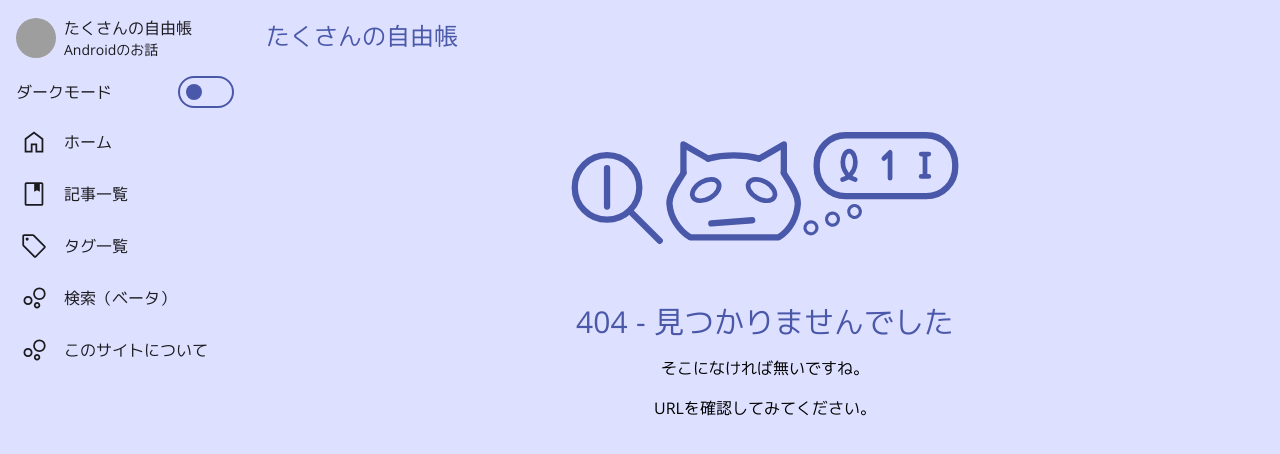
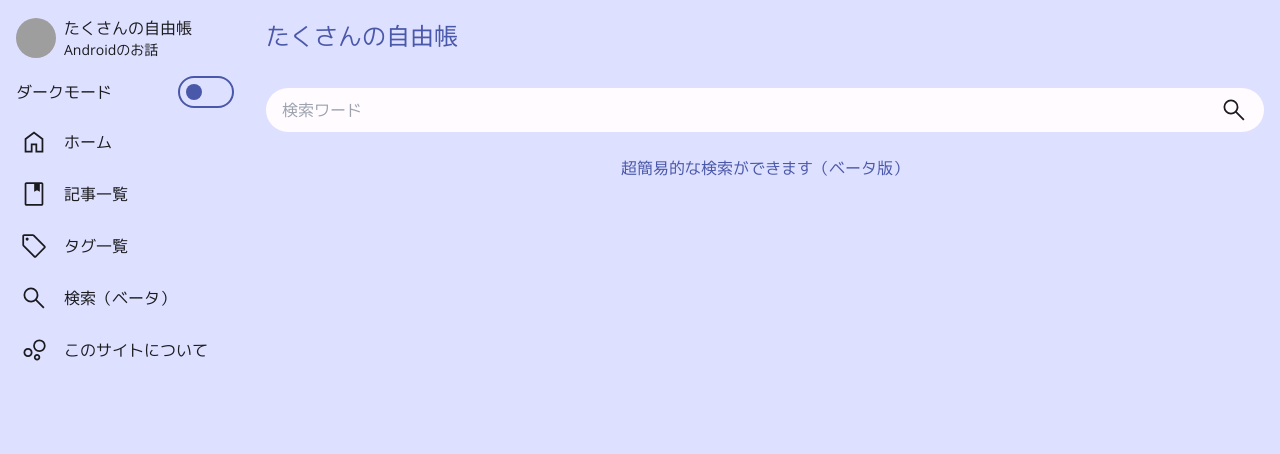
Before and after one commit to takusan23/ziyuutyou-next, a Next.js app: page /search in a window 1280 px wide. Before the commit this address had no page. Shown: the top 454 px of the page. Built offline with nearby package versions, Linux system fonts and the light colour scheme; no server answers; grey boxes are pictures that could not be loaded; a web font is replaced by a local one.

Commit message:
検索 API 作ってないけどクライアント側だけ投入

```diff
--- /dev/null
+++ b/app/search/ClientSearch.tsx
@@ -0,0 +1,115 @@
+"use client"
+
+import { useState } from "react"
+import useSearchAPI, { Response } from "./useSearchAPI"
+import RoundedCornerList from "../../components/RoundedCornerList"
+import Link from "next/link"
+import SearchIcon from "../../public/icon/search.svg"
+import IconParent from "../../components/IconParent"
+
+/** SearchForm に渡すデータ */
+type SearchFormProps = {
+    /** テキスト */
+    text: string
+    /** テキスト変更したら呼ばれる */
+    onChange: (text: string) => void
+    /** Enter / 検索 を押したときに呼ばれる */
+    onExecure: () => void
+}
+
+/** 検索フォーム <form>  */
+function SearchForm({ text, onChange, onExecure }: SearchFormProps) {
+    // form でくくることで、Enter キー投下と検索ボタンの両方のイベントを onSubmit で受け取れる
+    return (
+        <form
+            className="search-form flex flex-row w-full space-x-2 py-2 px-4 rounded-full bg-container-primary-light dark:bg-container-primary-dark"
+            onSubmit={(ev) => {
+                // preventDefault を使うことで、form に元からあるリクエスト機能を無効にできる
+                ev.preventDefault()
+                // 空文字以外
+                if (text) {
+                    onExecure()
+                }
+            }}
+        >
+
+            <input
+                className="grow focus:outline-none bg-transparent text-content-text-light dark:text-content-text-dark"
+                type="input"
+                placeholder="検索ワード"
+                value={text}
+                onChange={(ev) => onChange(ev.target.value)} />
+
+            <button type="submit">
+                <IconParent>
+                    <SearchIcon />
+                </IconParent>
+            </button>
+        </form>
+    )
+}
+
+/** SearchResult へ渡すデータ */
+type SearchResponseProps = {
+    /** API レスポンス */
+    response: Response
+}
+
+/** 検索結果を表示する */
+function SearchResult({ response }: SearchResponseProps) {
+    return (
+        <div className="flex flex-col items-center space-y-4">
+            {
+                // 成功したらリストで表示する
+                // 失敗時はエラーメッセージ
+                response && response.status === 'successful' ? (
+                    <RoundedCornerList
+                        list={response.result}
+                        content={(className, result) => (
+                            <div
+                                className={`p-3 bg-container-primary-light dark:bg-container-primary-dark ${className}`}
+                                key={result.link}
+                            >
+                                <Link href={result.link}>
+                                    <h2 className="text-content-primary-light dark:text-content-primary-dark text-2xl underline">
+                                        {result.title}
+                                    </h2>
+                                </Link>
+                            </div>
+                        )
+                        }
+                    />
+                ) : (
+                    <h2>
+                        {response?.error?.message}
+                    </h2>
+                )
+            }
+        </div>
+    )
+}
+
+/** 検索画面のクライアントコンポーネント。useState / onClick / fetch はクライアントコンポーネントでしか使えないので */
+export default function CllientSearch() {
+    const [searchWord, setSearchWord] = useState('')
+    const { search, searchAPIResponse } = useSearchAPI()
+
+    return (
+        <div className="flex flex-col items-center w-full space-y-6">
+
+            <SearchForm
+                text={searchWord}
+                onChange={setSearchWord}
+                onExecure={() => search(searchWord)}
+            />
+
+            {
+                searchAPIResponse && <SearchResult response={searchAPIResponse} />
+            }
+
+            <p className="text-content-primary-light dark:text-content-primary-dark">
+                超簡易的な検索ができます（ベータ版）
+            </p>
+        </div >
+    )
+}
--- /dev/null
+++ b/app/search/page.tsx
@@ -0,0 +1,25 @@
+import { Metadata } from "next"
+import EnvironmentTool from "../../src/EnvironmentTool"
+import CllientSearch from "./ClientSearch"
+
+// <head> を定義
+export const metadata: Metadata = {
+    title: `検索（ベータ） - ${EnvironmentTool.SITE_NAME}`
+}
+
+/** 検索ページ。クライアントで API を叩くためほとんどクライアントコンポーネントになってます。 */
+export default function SearchPage() {
+
+    // 検索 API 利用しない場合は使えない旨を表示する
+    return (
+        <>
+            {
+                EnvironmentTool.SEARCH_API_URL
+                    ? <CllientSearch />
+                    : <p className="text-content-primary-light dark:text-content-primary-dark text-2xl">
+                        未実装です...
+                    </p>
+            }
+        </>
+    )
+}
--- /dev/null
+++ b/app/search/useSearchAPI.tsx
@@ -0,0 +1,58 @@
+"use client"
+
+import { useState } from "react"
+import EnvironmentTool from "../../src/EnvironmentTool"
+
+/** 検索 API URL */
+const URL = EnvironmentTool.SEARCH_API_URL
+
+/** 検索 API のレスポンス JSON */
+type SearchAPIResponse = {
+    /** 型判定用 */
+    status: 'successful'
+    /** 検索結果 */
+    result: SearchItem[]
+}
+
+type SearchItem = {
+    /** タイトル */
+    title: string
+    /** リンク */
+    link: string
+}
+
+/** エラー */
+type SearchAPIError = {
+    /** 型判定用 */
+    status: 'error'
+    /** エラー */
+    error: Error
+}
+
+/** レスポンスの型 */
+export type Response = SearchAPIResponse | SearchAPIError
+
+/**
+ * 検索 API を叩くカスタムフック
+ *
+ * @link Response
+ * @returns 検索 API を叩く関数と、検索結果かエラーを返す値
+ */
+export default function useSearchAPI() {
+    const [searchAPIResponse, setSearchAPIResponse] = useState<Response>()
+
+    function search(word: string) {
+        fetch(`${URL}?query=${word}`)
+            .then((res) => res.json())
+            .then((json) => setSearchAPIResponse({
+                status: 'successful',
+                result: json['result']
+            }))
+            .catch(() => setSearchAPIResponse({
+                status: 'error',
+                error: Error('API 呼び出しに失敗しました')
+            }))
+    }
+
+    return { search, searchAPIResponse }
+}
--- a/components/Button.tsx
+++ b/components/Button.tsx
@@ -73,21 +73,21 @@ export default function Button({ text, startIcon, variant, isDisabled, size }: B
         switch (nonNullVariant) {
             case 'text':
                 return (
-                    <div className={`rounded-full text-content-primary-light dark:text-content-primary-dark ${commonClassName}`}>
+                    <button className={`rounded-full text-content-primary-light dark:text-content-primary-dark cursor-pointer ${commonClassName}`}>
                         {createButtonContent}
-                    </div>
+                    </button>
                 )
             case 'outlined':
                 return (
-                    <div className={`rounded-full border-2 border-content-primary-light text-content-text-light dark:text-content-text-dark ${buttonAlpha}`}>
+                    <button className={`rounded-full border-2 border-content-primary-light text-content-text-light dark:text-content-text-dark cursor-pointer ${buttonAlpha}`}>
                         {createButtonContent}
-                    </div>
+                    </button>
                 )
             case 'contained':
                 return (
-                    <div className={`rounded-full bg-content-primary-light text-[#ffffff] ${buttonAlpha}`}>
+                    <button className={`rounded-full bg-content-primary-light text-[#ffffff] cursor-pointer ${buttonAlpha}`}                    >
                         {createButtonContent}
-                    </div>
+                    </button>
                 )
         }
     }
--- a/components/NavigationDrawer.tsx
+++ b/components/NavigationDrawer.tsx
@@ -6,7 +6,9 @@ import IconParent from "./IconParent"
 import HomeIcon from "../public/icon/home.svg"
 import BookIcon from "../public/icon/book.svg"
 import SellIcon from "../public/icon/sell.svg"
+import SearchIcon from "../public/icon/search.svg"
 import BubbleChart from "../public/icon/bubble_chart.svg"
+import EnvironmentTool from "../src/EnvironmentTool"
 
 /** ナビゲーションドロワーの表示先、パス、コンポーネント */
 const DRAWER_LINK: NavigationDrawerItemProps[] = [
@@ -27,14 +29,15 @@ const DRAWER_LINK: NavigationDrawerItemProps[] = [
     },
     {
         title: '検索（ベータ）',
-        icon: <BubbleChart />,
-        path: '/search/'
+        icon: <SearchIcon />,
+        path: '/search/',
+        isHide: !EnvironmentTool.SEARCH_API_URL // 検索 API が実装されるまで隠す
     },
     {
         title: 'このサイトについて',
         icon: <BubbleChart />,
         path: '/pages/about/'
-    },
+    }
 ]
 
 /** NavigationDraweItem へ渡すデータ */
@@ -45,6 +48,8 @@ type NavigationDrawerItemProps = {
     icon: ReactNode
     /** 遷移先パス */
     path: string
+    /** 利用できない場合は true */
+    isHide?: boolean
 }
 
 /** ナビゲーションドロワーの各メニュー */
@@ -80,14 +85,16 @@ export default function NavigationDrawer() {
 
             <nav>
                 {
-                    DRAWER_LINK.map(props => (
-                        <NavigationDrawerItem
-                            key={props.path}
-                            title={props.title}
-                            icon={props.icon}
-                            path={props.path}
-                        />
-                    ))
+                    DRAWER_LINK
+                        .filter(menu => !menu.isHide)
+                        .map(menu => (
+                            <NavigationDrawerItem
+                                key={menu.path}
+                                title={menu.title}
+                                icon={menu.icon}
+                                path={menu.path}
+                            />
+                        ))
                 }
             </nav>
         </div>
--- a/components/RoundedCornerList.tsx
+++ b/components/RoundedCornerList.tsx
@@ -19,7 +19,7 @@ type RoundedCornerListProps<T> = {
 export default function RoundedCornerList<T>({ list, content }: RoundedCornerListProps<T>) {
     // flex つけないとマージンうまくかかんない？
     return (
-        <div className="flex flex-col space-y-2">
+        <div className="flex flex-col w-full space-y-2">
             {
                 list.map((item, index) => {
 
--- a/src/EnvironmentTool.ts
+++ b/src/EnvironmentTool.ts
@@ -21,6 +21,9 @@ class EnvironmentTool {
 
     /** Google Search Console の所有権確認のための HTML タグの content の値 */
     static GOOGLE_SEARCH_CONSOLE = process.env.NEXT_PUBLIC_GOOGLE_SEARCH_CONSOLE
+
+    /** 検索 API URL。省略したら undefined */
+    static SEARCH_API_URL = process.env.NEXT_PUBLIC_SEARCH_API_URL
 }
 
 export default EnvironmentTool
```
Also changed, not shown: public/icon/search.svg (added), 1 other file (tests, documents, lock files or other folders).
